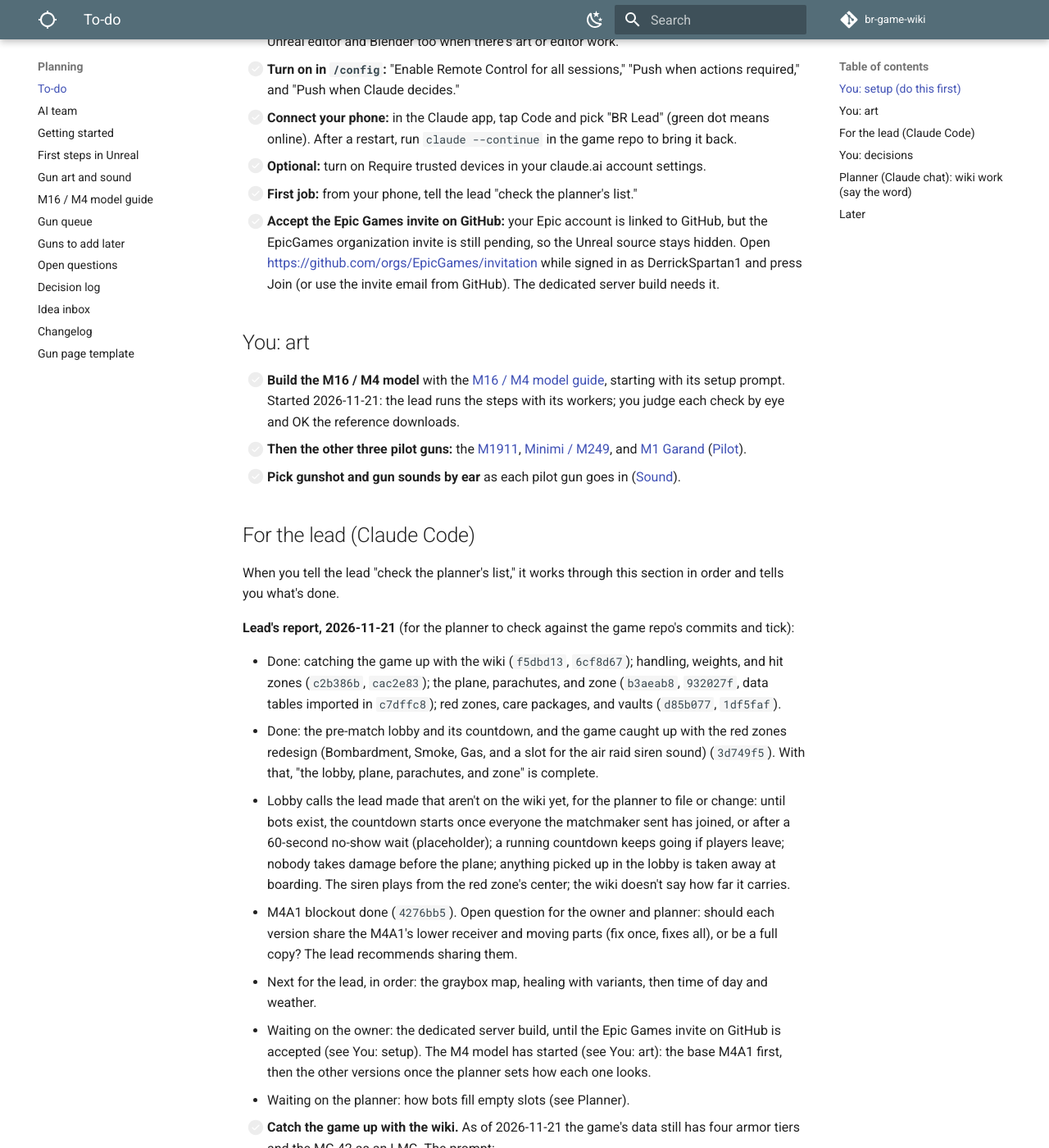
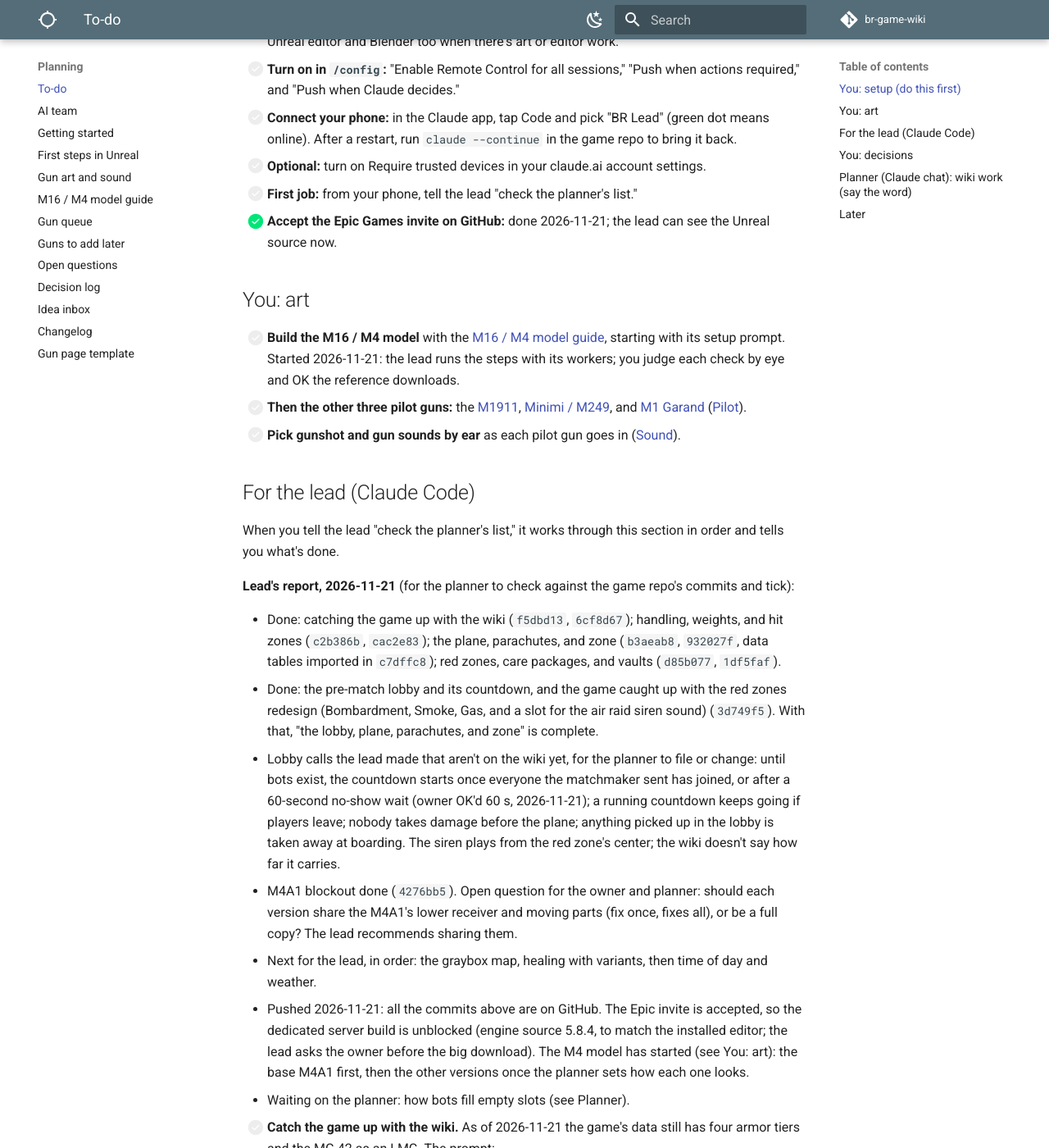
Before and after one commit to DerrickSpartan1/br-game-wiki, an MkDocs documentation site: the page built from docs/planning/to-do.md, in a window 1280 px wide and 1400 px high, scrolled down 602 px. Shown: the whole window at 82% size. Built offline with MkDocs 1.6.1 and Material for MkDocs 9.7.7, drawn with Linux system fonts in a browser that asks for light colours; comment, search, counter and statistics services are not loaded.

Commit message:
Lead: Epic invite accepted, 60 s lobby no-show wait OK'd, game commits pushed
Co-Authored-By: Claude Opus 5.5 <noreply@anthropic.com>

```diff
--- a/docs/planning/to-do.md
+++ b/docs/planning/to-do.md
@@ -14,7 +14,7 @@ Set up the [AI team](ai-team.md): the workers, the lead, and reaching the lead f
 - [ ] **Connect your phone:** in the Claude app, tap Code and pick "BR Lead" (green dot means online). After a restart, run `claude --continue` in the game repo to bring it back.
 - [ ] **Optional:** turn on Require trusted devices in your claude.ai account settings.
 - [ ] **First job:** from your phone, tell the lead "check the planner's list."
-- [ ] **Accept the Epic Games invite on GitHub:** your Epic account is linked to GitHub, but the EpicGames organization invite is still pending, so the Unreal source stays hidden. Open <https://github.com/orgs/EpicGames/invitation> while signed in as DerrickSpartan1 and press Join (or use the invite email from GitHub). The dedicated server build needs it.
+- [x] **Accept the Epic Games invite on GitHub:** done 2026-11-21; the lead can see the Unreal source now.
 
 ## You: art
 
@@ -30,10 +30,10 @@ When you tell the lead "check the planner's list," it works through this section
 
 - Done: catching the game up with the wiki (`f5dbd13`, `6cf8d67`); handling, weights, and hit zones (`c2b386b`, `cac2e83`); the plane, parachutes, and zone (`b3aeab8`, `932027f`, data tables imported in `c7dffc8`); red zones, care packages, and vaults (`d85b077`, `1df5faf`).
 - Done: the pre-match lobby and its countdown, and the game caught up with the red zones redesign (Bombardment, Smoke, Gas, and a slot for the air raid siren sound) (`3d749f5`). With that, "the lobby, plane, parachutes, and zone" is complete.
-- Lobby calls the lead made that aren't on the wiki yet, for the planner to file or change: until bots exist, the countdown starts once everyone the matchmaker sent has joined, or after a 60-second no-show wait (placeholder); a running countdown keeps going if players leave; nobody takes damage before the plane; anything picked up in the lobby is taken away at boarding. The siren plays from the red zone's center; the wiki doesn't say how far it carries.
+- Lobby calls the lead made that aren't on the wiki yet, for the planner to file or change: until bots exist, the countdown starts once everyone the matchmaker sent has joined, or after a 60-second no-show wait (owner OK'd 60 s, 2026-11-21); a running countdown keeps going if players leave; nobody takes damage before the plane; anything picked up in the lobby is taken away at boarding. The siren plays from the red zone's center; the wiki doesn't say how far it carries.
 - M4A1 blockout done (`4276bb5`). Open question for the owner and planner: should each version share the M4A1's lower receiver and moving parts (fix once, fixes all), or be a full copy? The lead recommends sharing them.
 - Next for the lead, in order: the graybox map, healing with variants, then time of day and weather.
-- Waiting on the owner: the dedicated server build, until the Epic Games invite on GitHub is accepted (see You: setup). The M4 model has started (see You: art): the base M4A1 first, then the other versions once the planner sets how each one looks.
+- Pushed 2026-11-21: all the commits above are on GitHub. The Epic invite is accepted, so the dedicated server build is unblocked (engine source 5.8.4, to match the installed editor; the lead asks the owner before the big download). The M4 model has started (see You: art): the base M4A1 first, then the other versions once the planner sets how each one looks.
 - Waiting on the planner: how bots fill empty slots (see Planner).
 
 - [ ] **Catch the game up with the wiki.** As of 2026-11-21 the game's data still has four armor tiers and the MG 42 as an LMG. The prompt:
```
